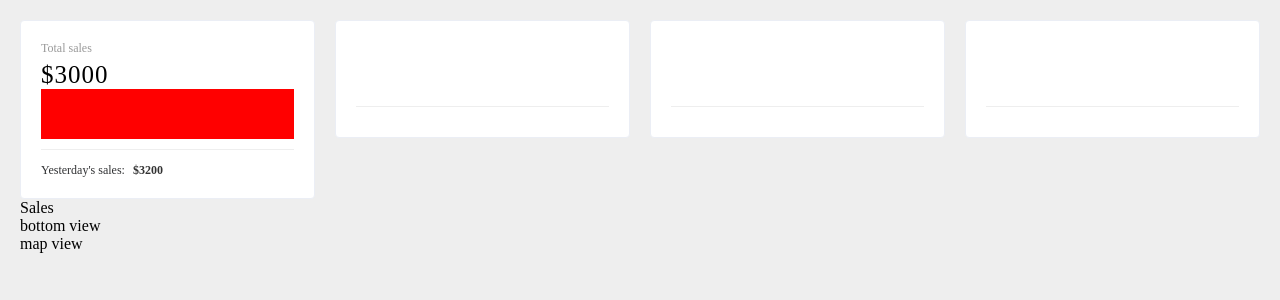
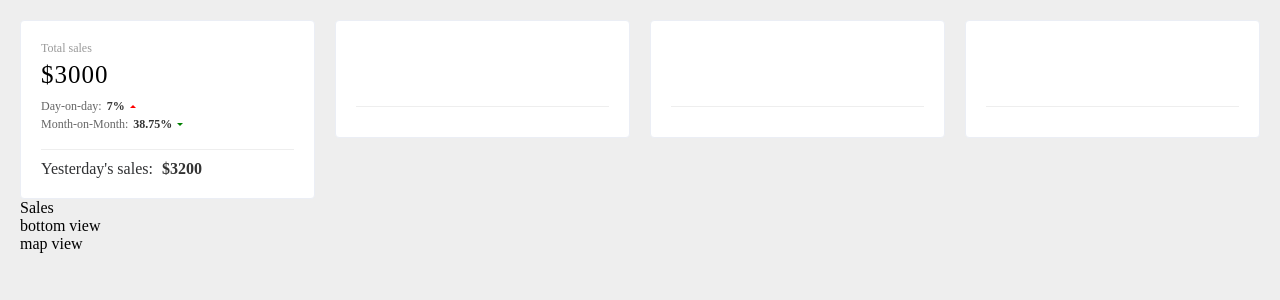
Before and after one commit to goldEli/datav-report, a Vue app: page /#/ in a window 1280 px wide. Shown: the top 300 px of the page. Built offline with nearby package versions, Linux system fonts and the light colour scheme.

Commit message:
finished Total sales

```diff
--- a/src/components/CommonCard/index.vue
+++ b/src/components/CommonCard/index.vue
@@ -44,3 +44,27 @@ export default {
   color: #666;
 }
 </style>
+
+<style>
+.emphasis {
+  margin-left: 5px;
+  color: #333;
+  font-weight: 700;
+}
+
+.increase-icon,
+.decrease-icon {
+  width: 0;
+  height: 0;
+  border-width: 3px;
+  border-style: solid;
+}
+.increase-icon {
+  border-color: transparent transparent red transparent;
+  margin: 0 0 3px 5px;
+}
+.decrease-icon {
+  border-color: green transparent transparent transparent;
+  margin: 3px 0 0 5px;
+}
+</style>
--- a/src/components/TotalSales/index.vue
+++ b/src/components/TotalSales/index.vue
@@ -1,13 +1,22 @@
 <template>
   <common-card title="Total sales" value="$3000">
     <template>
-      <div class="compare"></div>
+      <div class="compare-wrapper">
+        <div class="compare">
+          <span>Day-on-day:</span>
+          <span class="emphasis">7%</span>
+          <div class="increase-icon"></div>
+        </div>
+        <div class="compare">
+          <span>Month-on-Month:</span>
+          <span class="emphasis">38.75%</span>
+          <div class="decrease-icon"></div>
+        </div>
+      </div>
     </template>
     <template v-slot:footer>
-      <div>
-        <span>Yesterday's sales: </span>
-        <span class="money">$3200</span>
-      </div>
+      <span>Yesterday's sales: </span>
+      <span class="emphasis">$3200</span>
     </template>
   </common-card>
 </template>
@@ -18,16 +27,18 @@ export default {
 }
 </script>
 <style lang="scss" scoped>
-.compare {
+.compare-wrapper {
   height: 100%;
-  background-color: red;
-}
-span {
-  font-size: 12px;
-}
-.money {
-  margin-left: 5px;
-  color: #333;
-  font-weight: 700;
+  display: flex;
+  justify-content: center;
+  flex-direction: column;
+  .compare {
+    font-size: 12px;
+    margin-top: 3px;
+    color: #666;
+    display: flex;
+    flex-direction: row;
+    align-items: center;
+  }
 }
 </style>
```
